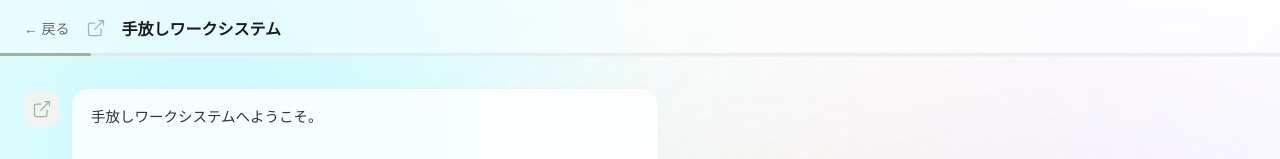
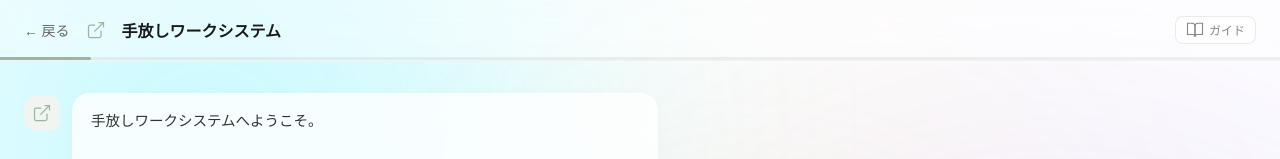
Before and after one commit to pocowan-seiya/wisdom, a Next.js app: page /letting-go in a window 1280 px wide. Shown: the top 159 px of the page. Built offline with nearby package versions, Linux system fonts and the light colour scheme.

Commit message:
feat: add guide page link to all chat/work system headers
- ChatUI: guide link in header (vision-navi, limit-detector)
- GuidedChatUI: guide link in header (letting-go)
- GuidedWorkUI: guide link in header (preparation)
- CSS: .sk-chat-guide-link styling with book icon

```diff
--- a/app/starter-kit.css
+++ b/app/starter-kit.css
@@ -444,6 +444,33 @@ body {
     color: #333;
 }
 
+.sk-chat-guide-link {
+    display: flex;
+    align-items: center;
+    gap: 5px;
+    font-size: 12px;
+    color: #888;
+    text-decoration: none;
+    padding: 4px 10px;
+    border-radius: 8px;
+    border: 1px solid rgba(0, 0, 0, 0.08);
+    background: rgba(255, 255, 255, 0.6);
+    transition: all 0.2s ease;
+    flex-shrink: 0;
+}
+
+.sk-chat-guide-link:hover {
+    color: #555;
+    background: rgba(255, 255, 255, 0.9);
+    border-color: rgba(0, 0, 0, 0.15);
+}
+
+.gw-header-actions {
+    display: flex;
+    align-items: center;
+    gap: 10px;
+}
+
 .sk-chat-header-title {
     display: flex;
     align-items: center;
--- a/components/GuidedChatUI.tsx
+++ b/components/GuidedChatUI.tsx
@@ -317,6 +317,13 @@ export default function GuidedChatUI({
                     </span>
                     <h1>{systemName}</h1>
                 </div>
+                <a href="/guide" className="sk-chat-guide-link" title="使い方ガイド" onClick={(e) => e.stopPropagation()}>
+                    <svg width="18" height="18" viewBox="0 0 24 24" fill="none" stroke="currentColor" strokeWidth="1.5">
+                        <path d="M2 3h6a4 4 0 0 1 4 4v14a3 3 0 0 0-3-3H2z" />
+                        <path d="M22 3h-6a4 4 0 0 0-4 4v14a3 3 0 0 1 3-3h7z" />
+                    </svg>
+                    <span>ガイド</span>
+                </a>
                 <div className="gw-progress-track" style={{ position: "absolute", bottom: 0, left: 0, right: 0 }}>
                     <div
                         className="gw-progress-fill"
```
Also changed, not shown: components/ChatUI.tsx (+7 -0 lines), components/GuidedWorkUI.tsx (+13 -0 lines).
